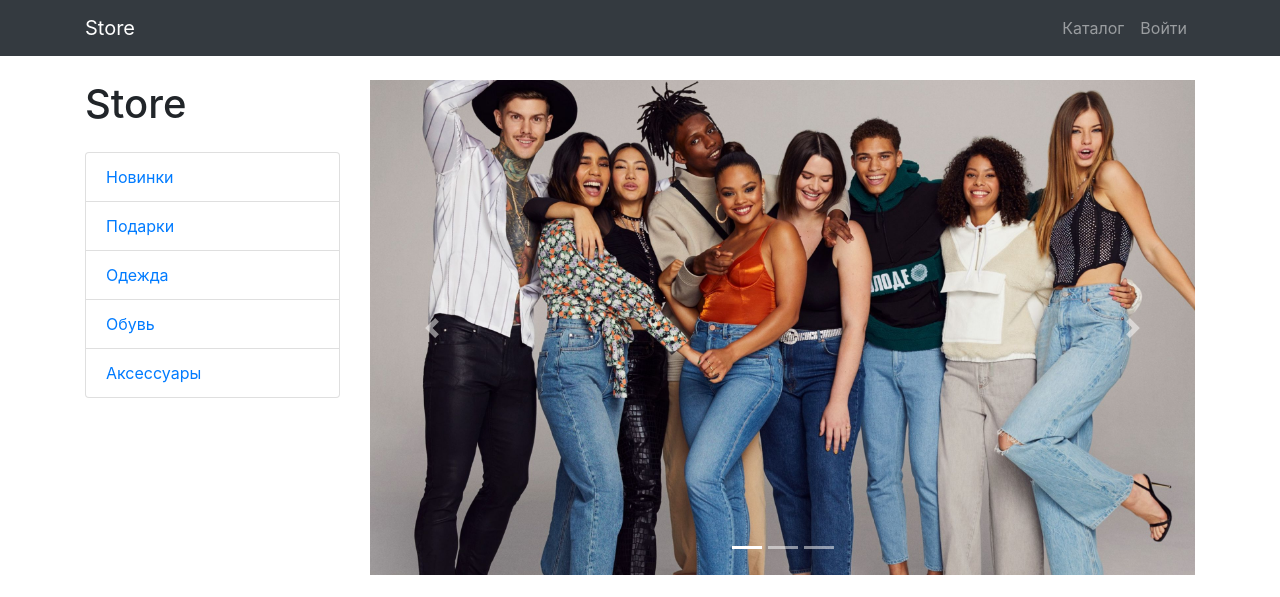
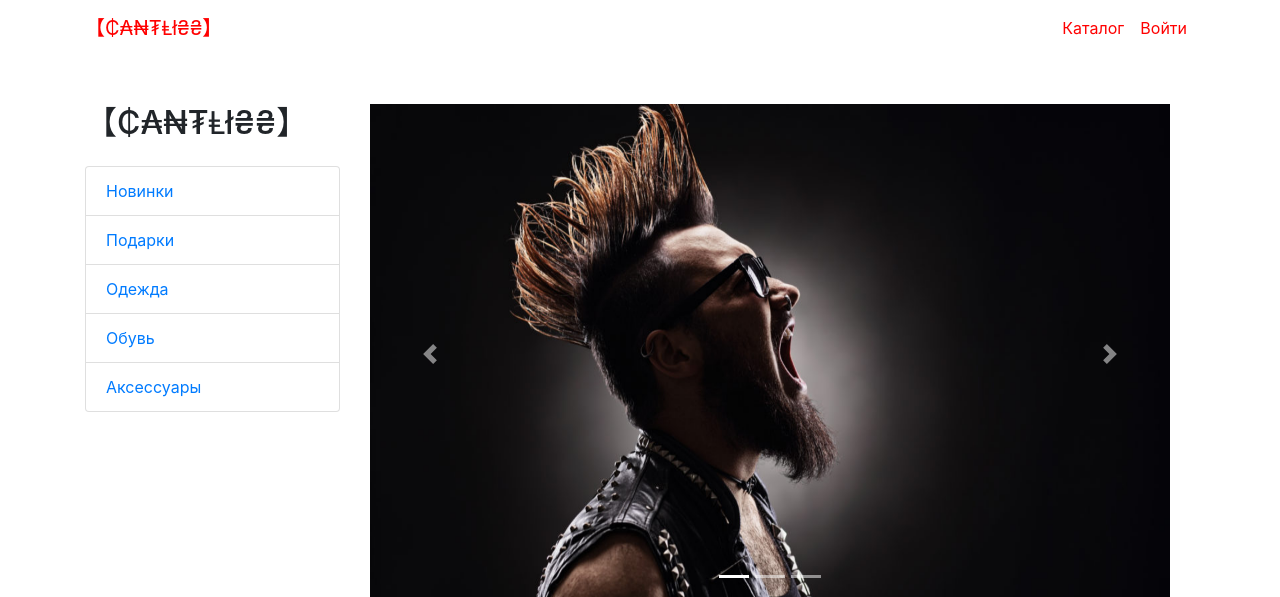
Before and after one commit to Friztutu/Cantliss, a Django app: page /catalog/ in a window 1280 px wide. Shown: the top 597 px of the page. Run offline with Django 3.2, Linux system fonts and the light colour scheme; data comes from the database, SQL or seed files in the repository; parts of the project's set-up code (start-up, migrations or seed data) failed here and were passed over; some libraries are stand-ins or nearby versions.

Commit message:
(REFACTOR) Templates

```diff
--- a/products/templates/products/base.html
+++ b/products/templates/products/base.html
@@ -14,10 +14,9 @@
 
     {% block title %} {% endblock %}
 
-    <!-- Bootstrap core CSS -->
     <link href='{% static "/bootstrap/css/bootstrap.min.css" %}' rel="stylesheet">
+    <link href='{% static "/css/base.css" %}' rel="stylesheet">
 
-    <!-- Custom styles for this template -->
     {% block css %} {% endblock %}
 
 </head>
@@ -25,9 +24,9 @@
 <body>
 
 <!-- Navigation -->
-<nav class="navbar navbar-expand-lg navbar-dark bg-dark fixed-top">
+<nav class="navbar navbar-expand-lg fixed-top">
     <div class="container">
-        <a class="navbar-brand" href="{% url 'catalog:index' %}">Store</a>
+        <a class="navbar-brand" href="{% url 'catalog:index' %}">【₵₳₦₮Ⱡł₴₴】</a>
         <button class="navbar-toggler" type="button" data-toggle="collapse" data-target="#navbarResponsive"
                 aria-controls="navbarResponsive" aria-expanded="false" aria-label="Toggle navigation">
             <span class="navbar-toggler-icon"></span>
--- a/products/templates/products/catalog.html
+++ b/products/templates/products/catalog.html
@@ -10,29 +10,22 @@
 
 {% block css %}
     <!-- Custom styles for this template -->
-    <link href='{% static "/css/products.css" %}' rel="stylesheet">
+    <link href='{% static "/css/products3.css" %}' rel="stylesheet">
 {% endblock %}
 
 {% block content %}
 <!-- Page Content -->
-    <div class="container">
-
+    <div class="container block">
         <div class="row">
-
             <div class="col-lg-3">
-
-                <h1 class="my-4">Store</h1>
+                <h1 class="my-4" style="font-size: 2em;">【₵₳₦₮Ⱡł₴₴】</h1>
                 <div class="list-group">
                     {% for category in categories %}
                         <a href="{% url 'products:category' category.slug %}" class="list-group-item">{{ category.name }}</a>
                     {% endfor %}
                 </div>
-
             </div>
-            <!-- /.col-lg-3 -->
-
             <div class="col-lg-9">
-
                 <div id="carouselExampleIndicators" class="carousel slide my-4" data-ride="carousel">
                     <ol class="carousel-indicators">
                         <li data-target="#carouselExampleIndicators" data-slide-to="0" class="active"></li>
@@ -41,13 +34,13 @@
                     </ol>
                     <div class="carousel-inner" role="listbox">
                         <div class="carousel-item active">
-                            <img class="d-block img-fluid" src='{% static "img/slides/slide-1.jpg" %}' alt="First slide">
+                            <img class="d-block slide" src='{% static "img/slides/slide-1.jpg" %}' alt="First slide">
                         </div>
                         <div class="carousel-item">
-                            <img class="d-block img-fluid" src='{% static "img/slides/slide-2.jpg" %}' alt="Second slide">
+                            <img class="d-block slide" src='{% static "img/slides/slide2.jpg" %}' alt="Second slide">
                         </div>
                         <div class="carousel-item">
-                            <img class="d-block img-fluid" src='{% static "img/slides/slide-3.jpg" %}' alt="Third slide">
+                            <img class="d-block slide" src='{% static "img/slides/slide3.jpg" %}' alt="Third slide">
                         </div>
                     </div>
                     <a class="carousel-control-prev" href="#carouselExampleIndicators" role="button" data-slide="prev">
@@ -59,11 +52,9 @@
                         <span class="sr-only">Next</span>
                     </a>
                 </div>
-
                 <div class="row">
                 {% cache 30 object_list page_obj.number category_slug %}
                     {% for product in object_list %}
-
                         <div class="col-lg-4 col-md-6 mb-4">
                             <div class="card h-100">
                                 <a href="#">
@@ -88,7 +79,6 @@
                     {% endfor %}
                 {% endcache %}
                 </div>
-
                 <nav aria-label="Page navigation example">
                     <ul class="pagination justify-content-center">
                         <li class="page-item {% if not page_obj.has_previous %} disabled {% endif %}">
@@ -106,22 +96,15 @@
                         </li>
                     </ul>
                 </nav>
-
             </div>
-
         </div>
-
     </div>
-
 {% endblock %}
-<!-- /.container -->
 
 {% block footer %}
-<!-- Footer -->
     <footer class="py-5 bg-dark">
         <div class="container">
             <p class="m-0 text-center text-white">Copyright &copy; Store 2022</p>
         </div>
-        <!-- /.container -->
     </footer>
 {% endblock %}
--- /dev/null
+++ b/static/css/base.css
@@ -0,0 +1,24 @@
+.title {
+    color: white;
+}
+
+.nav-link {
+    color: red;
+}
+
+.navbar-brand {
+    color: red;
+}
+
+.description-text {
+   color: white;
+   font-size: 1.5em;
+}
+
+.btn-color {
+    background: red;
+}
+
+.block {
+    margin-top: 5em;
+}
--- a/static/css/index.css
+++ b/static/css/index5.css
@@ -1,5 +1,5 @@
 body {
-    background: url("../img/wallpaper.jpg") no-repeat center top fixed;
+    background: url("../img/test.jpg") no-repeat center top fixed;
     -webkit-background-size: cover;
     -moz-background-size: cover;
     background-size: cover;
--- a/static/css/products.css
+++ /dev/null
@@ -1,3 +0,0 @@
-body {
-    padding-top: 56px;
-}
--- /dev/null
+++ b/static/css/products3.css
@@ -0,0 +1,12 @@
+body {
+    background: white;
+    -webkit-background-size: cover;
+    -moz-background-size: cover;
+    background-size: cover;
+    -o-background-size: cover;
+}
+
+.slide {
+    width: 800px;
+    height: 500px;
+}
```
Also changed, not shown: products/templates/products/index.html (+5 -11 lines), static/img/catalog.jpeg (added), static/img/slides/slide-1.jpg, static/img/slides/slide-2.jpg (deleted), static/img/slides/slide-3.jpg (deleted), static/img/slides/slide2.jpg (added), static/img/slides/slide3.jpg (added), static/img/test.jpg (added), static/img/wallpaper.jpg (deleted).
